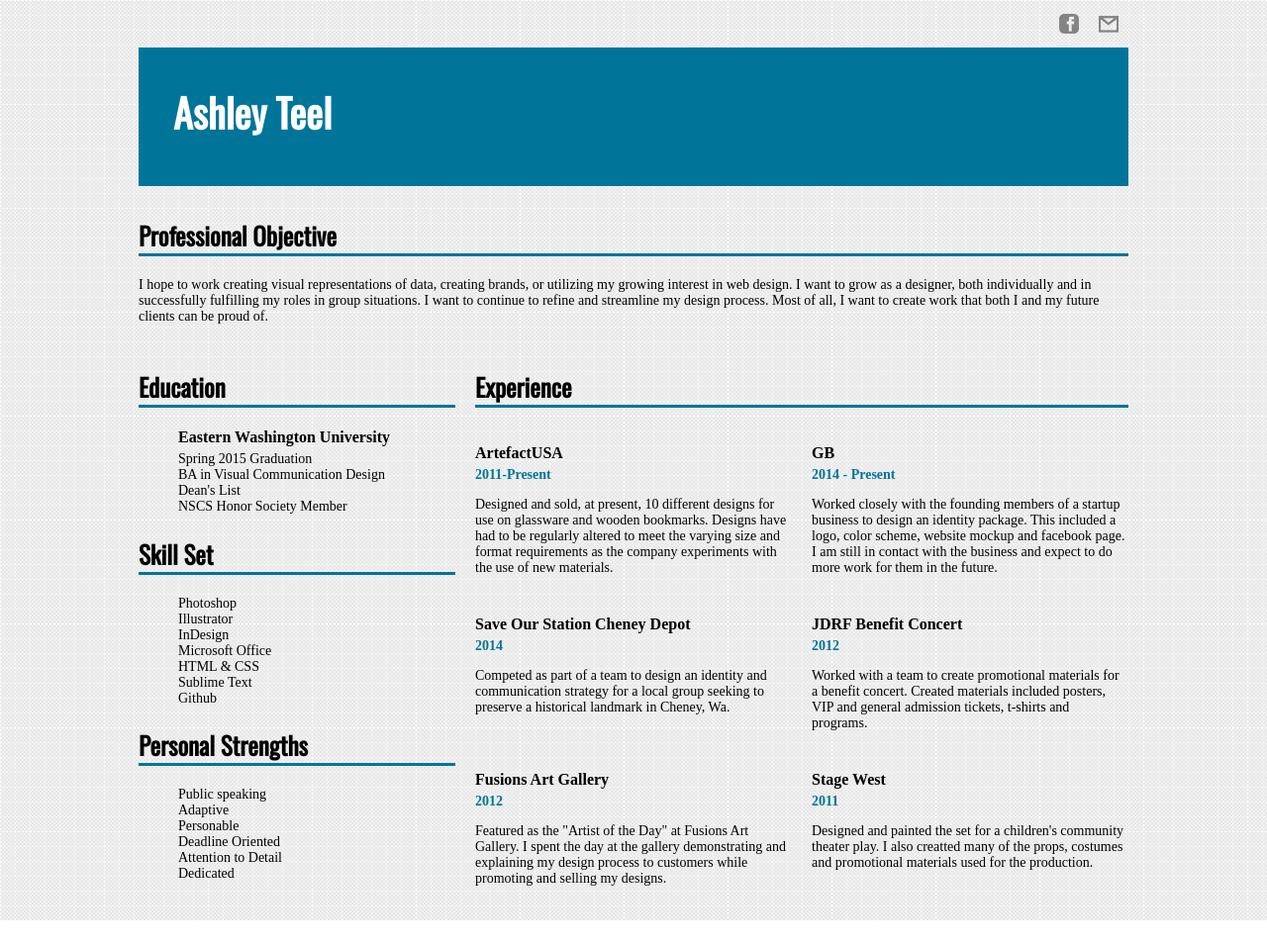
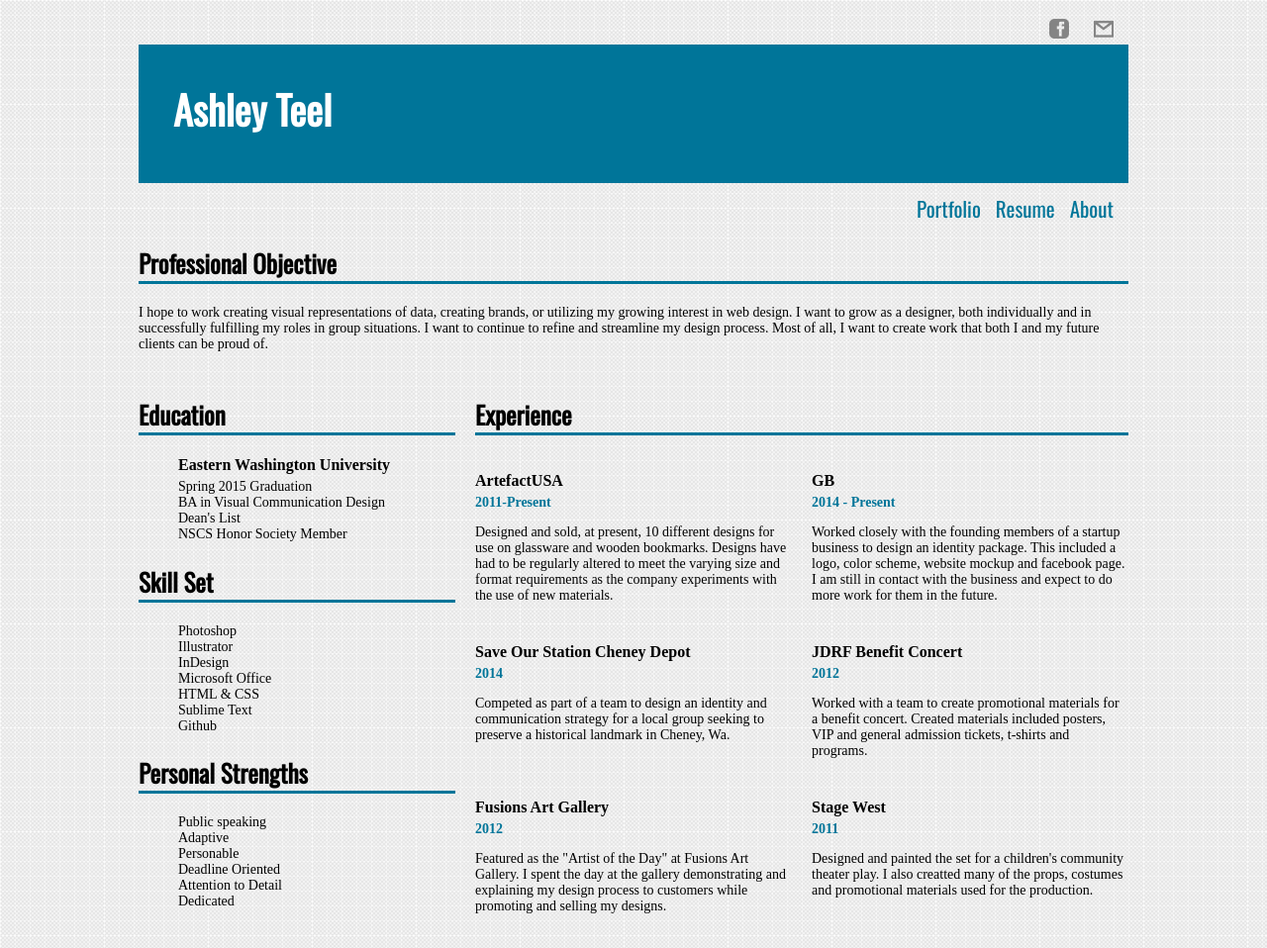
Before and after one commit to ateel/ateel.github.io, a plain HTML site: page resume.html in a window 1280 px wide. Shown: the whole page at 99% size. Before the commit the page ends 930 px from the top, so only its background shows below. Drawn offline with nearby package versions, Linux system fonts and the light colour scheme; a web font is replaced by a local one.

Commit message:
updated nav

```diff
--- a/css/bio.css
+++ b/css/bio.css
@@ -58,11 +58,31 @@ header {
 	padding-bottom: 0px;
 	font-family: 'Oswald', sans-serif;
 	font-size: 20px;
+	position: relative;
 
 }
 .btn:hover {
 background: #668AFF;
 }
 
+#nav {
+	display:inline;
+	float:right;
+	list-style: none;
+	margin-right: 15px;
+	position: absolute;
+
+}
+
+#nav a {
+	text-decoration: none;
+	font-family: 'Oswald', sans-serif;
+	font-size: 1.5em;
+	color: #007599;
+	display: inline;
+position: relative;
+right: -600px;
+bottom: 158px;
+}
 
 /* Show Grid */
--- a/css/portfolio.css
+++ b/css/portfolio.css
@@ -16,6 +16,21 @@ margin-bottom: 10px;
 margin-top: 0px;
 font-family: 'Oswald', sans-serif;
 text-align: center;
+}
+
+li {
+
+  float:right;
+  list-style: none;
+  margin-right: 15px;
+
+}
+
+li a {
+  text-decoration: none;
+  font-family: 'Oswald', sans-serif;
+  font-size: 1.5em;
+  color: #007599;
 }
 
 /*Deleted Container settings to allow for easier addition of new images*/
--- a/css/resume.css
+++ b/css/resume.css
@@ -60,6 +60,21 @@ nav li img {
 	float: right;
 }
 
+#nav li {
+
+  float:right;
+  list-style: none;
+  margin-right: 15px;
+
+}
+
+#nav li a {
+  text-decoration: none;
+  font-family: 'Oswald', sans-serif;
+  font-size: 1.5em;
+  color: #007599;
+}
+
 
 
 /* Show Grid */
--- a/resume.html
+++ b/resume.html
@@ -23,7 +23,7 @@
 
 
 		<!-- 1st Column -->
-		<nav class="grid_12">
+		<nav id="nav">
 
 			<ul>
 			<li><a href="mailto:ateel1992@gmail.com">
@@ -38,6 +38,14 @@
 		<h1>Ashley Teel</h1>
 
 		</header>
+
+		            <ul id="nav">
+
+<li><a href="bio.html">About</a></li>
+<li><a href="resume.html">Resume</a></li>
+<li><a href="portfolio.html">Portfolio</a></li>
+
+</ul>
 
 <article>
 	<section class="grid_12">
```
Also changed, not shown: bio.html (+12 -0 lines), portfolio.html (+8 -0 lines).
